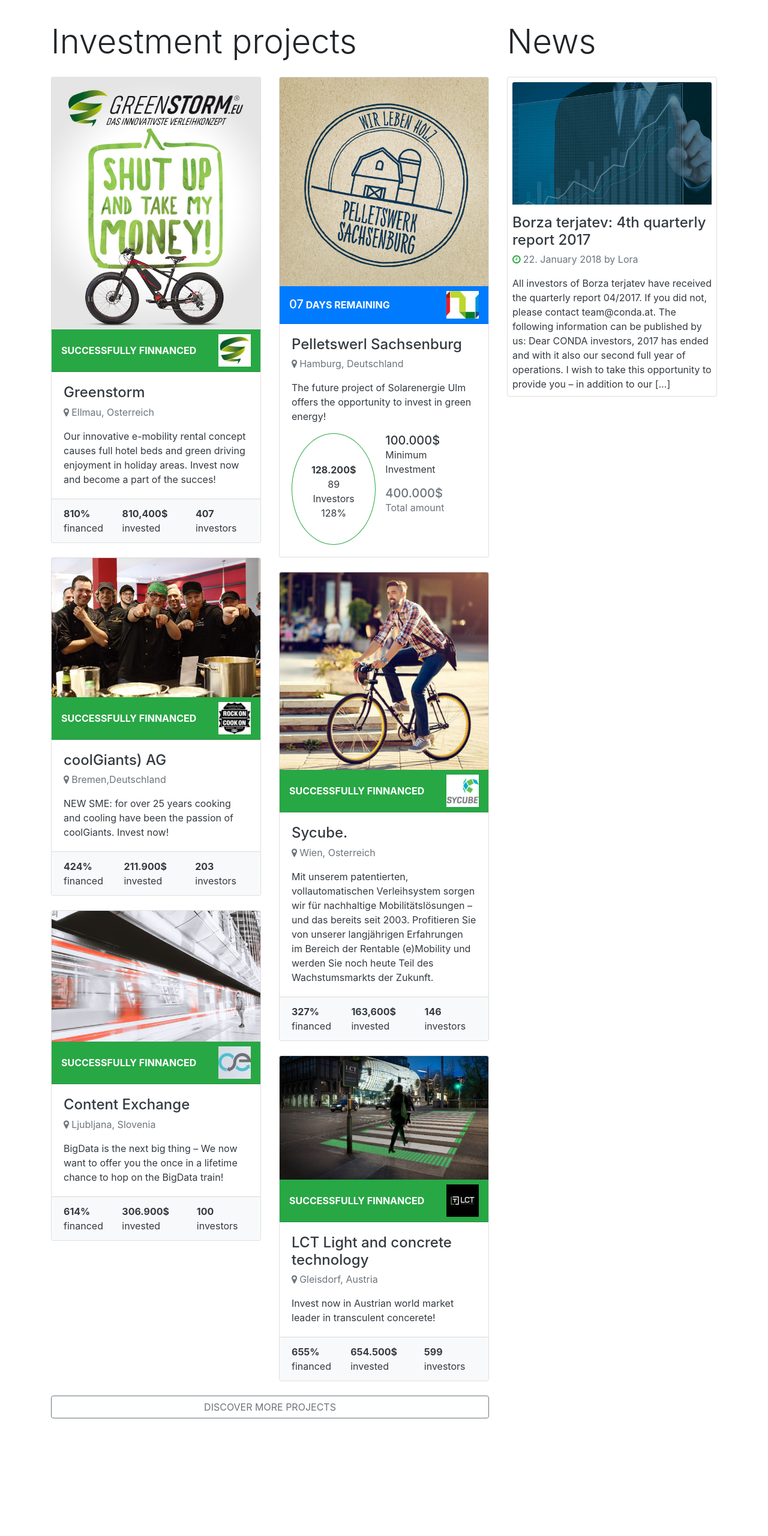
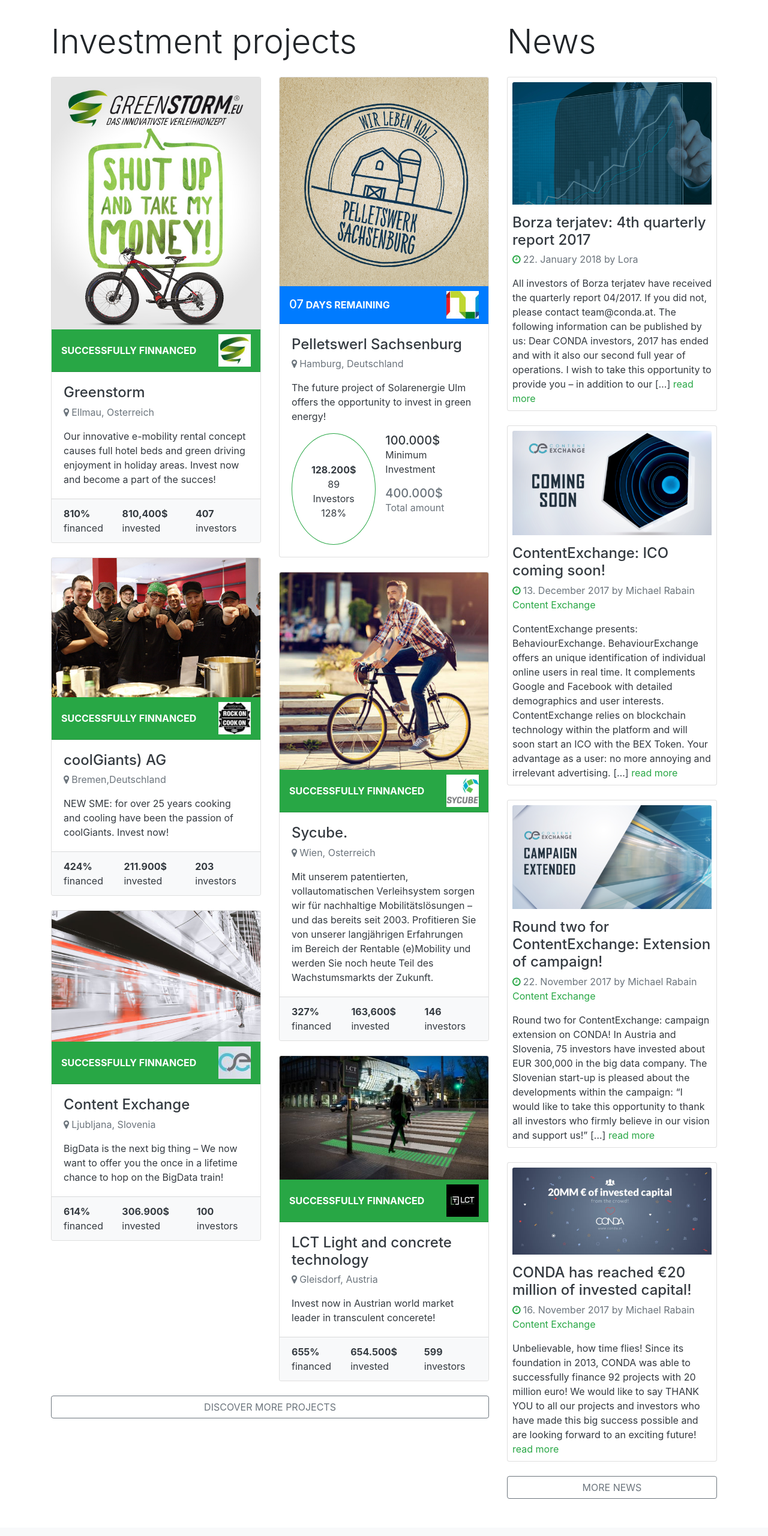
Before and after one commit to milospav7/CONDA---bootstrap-verzija, a website: page src/index.html in a window 1280 px wide. Shown: the part 900-3460 px from the top of the page at 60% size. Drawn offline with Linux system fonts and the light colour scheme.

Commit message:
index adjusted

```diff
--- a/src/index.html
+++ b/src/index.html
@@ -106,7 +106,7 @@
 	<!-- END CALL TO ACTION SECTION -->
 	<!-- START CAMPAIGN SECTION -->
 	<div class="container">
-		<div class="row campaigns">
+		<div class="row campaigns mb-5">
 			<section class="insvestment projects col-8">
 				<h1 class="mb-4 display-4">Investment projects</h1>
 				<div class="row">
@@ -267,24 +267,56 @@
 				</div>
 				<button class="btn btn-outline-secondary text-uppercase w-100">Discover more projects</button>
 			</section>
-
+			<!-- NEWS SECTION -->
 			<section class="news col-4">
 				<h1 class="mb-4 display-4">News</h1>
-				<a href="" class="d-block mb-4">
-						<div class="project-single card p-2">
-							<img src="images/borza.png" class="card-img-top">
-							<div class="card-body p-0 text-dark">
-								<h4 class="card-title mt-3 text-dark">Borza terjatev: 4th quarterly report 2017</h4>
-								<p class="card-subtitle text-muted"><i class="fa fa-clock-o mr-1 text-success"></i>22. January 2018 by <span class="author">Lora</span></p>
-								<p class="card-text text-dark mt-3">All investors of Borza terjatev have received the quarterly report 04/2017. If you did not, please contact team@conda.at. The following information can be published by us: Dear CONDA investors, 2017 has ended and with it also our second full year of operations. I wish to take this opportunity to provide you – in addition to our […]</p>
-							</div>
+					<div class="project-single card p-2 mb-4">
+						<a href="" class="d-block"><img src="images/borza.png" class="card-img-top"></a>
+						<div class="card-body p-0 text-dark">
+							<a href=""> <h4 class="card-title mt-3 text-dark">Borza terjatev: 4th quarterly report 2017</h4></a>
+							<p class="card-subtitle text-muted"><i class="fa fa-clock-o mr-1 text-success"></i>22. January 2018 by <span class="author">Lora</span></p>
+							<p class="card-text text-dark mt-3">All investors of Borza terjatev have received the quarterly report 04/2017. If you did not, please contact team@conda.at. The following information can be published by us: Dear CONDA investors, 2017 has ended and with it also our second full year of operations. I wish to take this opportunity to provide you – in addition to our […]<span><a href="" class="text-success"> read more</a></span></p>
 						</div>
-					</a>
+					</div>
+					<div class="project-single card p-2 mb-4">
+						<a href="" class="d-block"><img src="images/content.png" class="card-img-top"></a>
+						<div class="card-body p-0 text-dark">
+							<a href=""> <h4 class="card-title mt-3 text-dark">ContentExchange: ICO coming soon!</h4></a>
+							<p class="card-subtitle text-muted"><i class="fa fa-clock-o mr-1 text-success"></i>13. December 2017 by <span class="author">Michael Raba</span>in<span><a href="" class="text-success"> Content Exchange</a></span></p>
+							<p class="card-text text-dark mt-3">ContentExchange presents: BehaviourExchange. BehaviourExchange offers an unique identification of individual online users in real time. It complements Google and Facebook with detailed demographics and user interests. ContentExchange relies on blockchain technology within the platform and will soon start an ICO with the BEX Token. Your advantage as a user: no more annoying and irrelevant advertising. […]<span><a href="" class="text-success"> read more</a></span></p>
+						</div>
+					</div>
+					<div class="project-single card p-2 mb-4">
+						<a href="" class="d-block"><img src="images/content3.png" class="card-img-top"></a>
+						<div class="card-body p-0 text-dark">
+							<a href=""> <h4 class="card-title mt-3 text-dark">Round two for ContentExchange: Extension of campaign!</h4></a>
+							<p class="card-subtitle text-muted"><i class="fa fa-clock-o mr-1 text-success"></i>22. November 2017 by <span class="author">Michael Raba</span>in<span><a href="" class="text-success"> Content Exchange</a></span></p>
+							<p class="card-text text-dark mt-3">Round two for ContentExchange: campaign extension on CONDA! In Austria and Slovenia, 75 investors have invested about EUR 300,000 in the big data company. The Slovenian start-up is pleased about the developments within the campaign: “I would like to take this opportunity to thank all investors who firmly believe in our vision and support us!” […]<span><a href="" class="text-success"> read more</a></span></p>
+						</div>
+					</div>
+					<div class="project-single card p-2 mb-4">
+						<a href="" class="d-block"><img src="images/conda.jpg" class="card-img-top"></a>
+						<div class="card-body p-0 text-dark">
+							<a href=""> <h4 class="card-title mt-3 text-dark">CONDA has reached €20 million of invested capital!</h4></a>
+							<p class="card-subtitle text-muted"><i class="fa fa-clock-o mr-1 text-success"></i>16. November 2017 by <span class="author">Michael Raba</span>in<span><a href="" class="text-success"> Content Exchange</a></span></p>
+							<p class="card-text text-dark mt-3">Unbelievable, how time flies! Since its foundation in 2013, CONDA was able to successfully finance 92 projects with 20 million euro! We would like to say THANK YOU to all our projects and investors who have made this big success possible and are looking forward to an exciting future!<span><a href="" class="text-success"> read more</a></span></p>
+						</div>
+					</div>
+					<button class="btn btn-outline-secondary text-uppercase w-100">More news</button>
 			</section>
-
-
 		</div>
 	</div>
+	<!-- END CAMPAIGN SECTION -->
+	<!-- START DISCOVER THE PROJECTS SECTION -->
+	<section class="discover bg-light">
+		<div class="container">
+			<div class="main text-center text-dark px-2 py-5">
+				<h2 class="display-4">You are looking for interesting investment opportunities?</h2>
+				<p class="h4 font-weight-normal my-4">Discover all crowdinvesting projects now!</p>
+				<button class="btn btn-success text-uppercase px-4 py-3">Discover the projects</button>
+			</div>
+		</div>
+	</section>
 
 
 	<div class="boxmargin" style="width:500px; height:350px;"></div>
```
